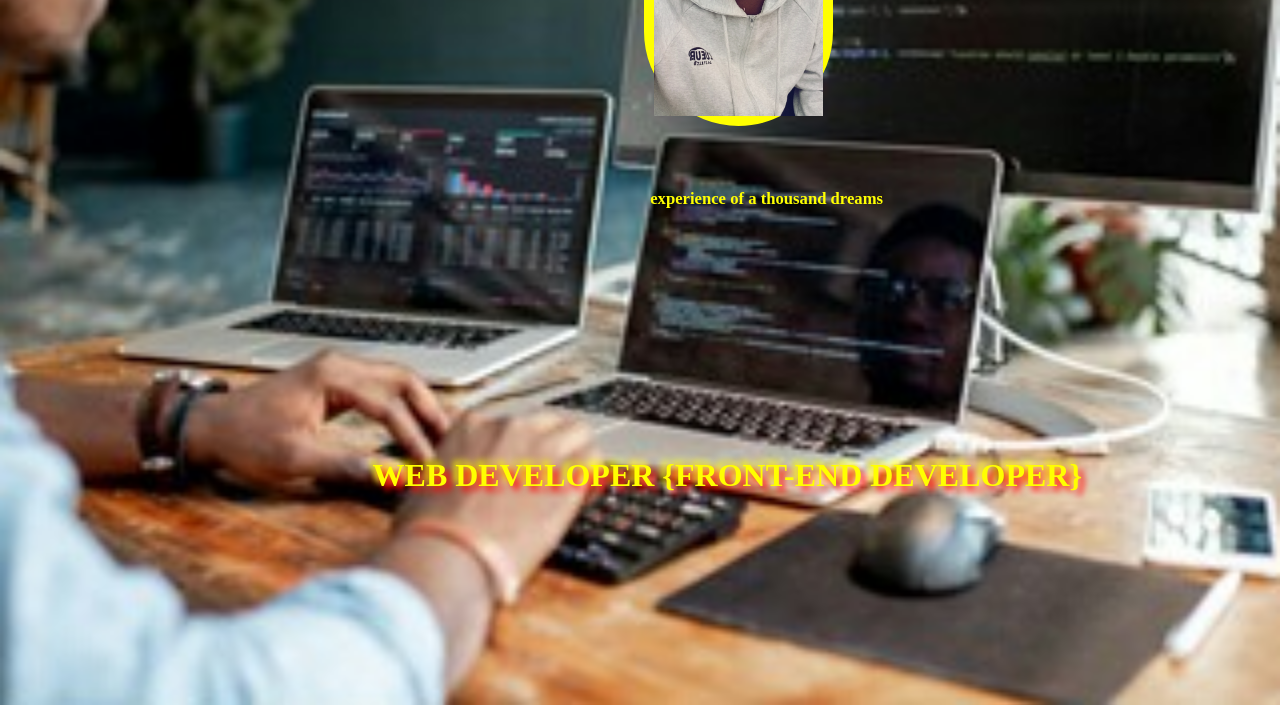
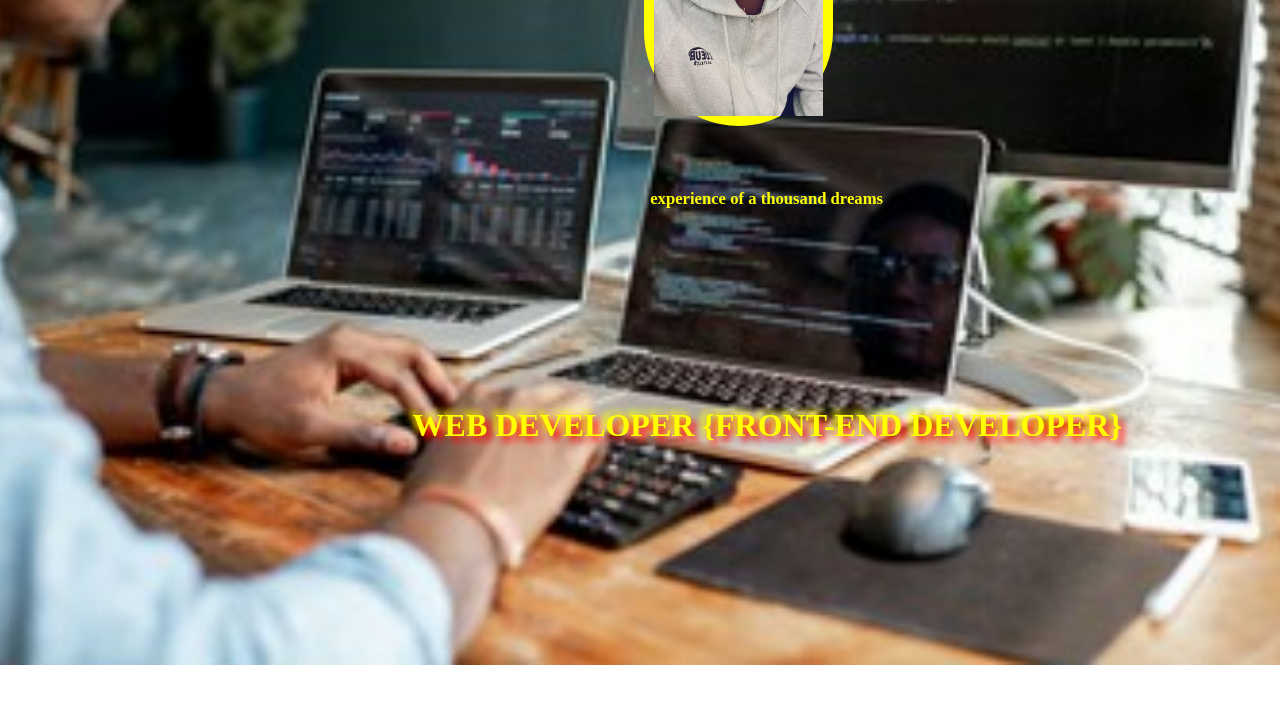
Before and after one commit to Curiositydavid/My_website, a plain HTML site: page index.html in a window 1280 px wide. Shown: the part 335-1040 px from the top of the page. After the commit the page ends 1000 px from the top, so only its background shows below. Drawn offline with Linux system fonts and the light colour scheme.

Commit message:
Update style.css

```diff
--- a/style.css
+++ b/style.css
@@ -133,7 +133,10 @@ img{
        display: block;
        font-size:1em;
        color: yellow;
-       margin:90px;
+       margin-top:40px;
+       margin-left:50px;
+       margin-right:50px;
+       margin-bottom:100px;
        padding: 100px;
        float:left;
        text-shadow:5px 5px 7px red, -4px -4px 7px yellow;
```
